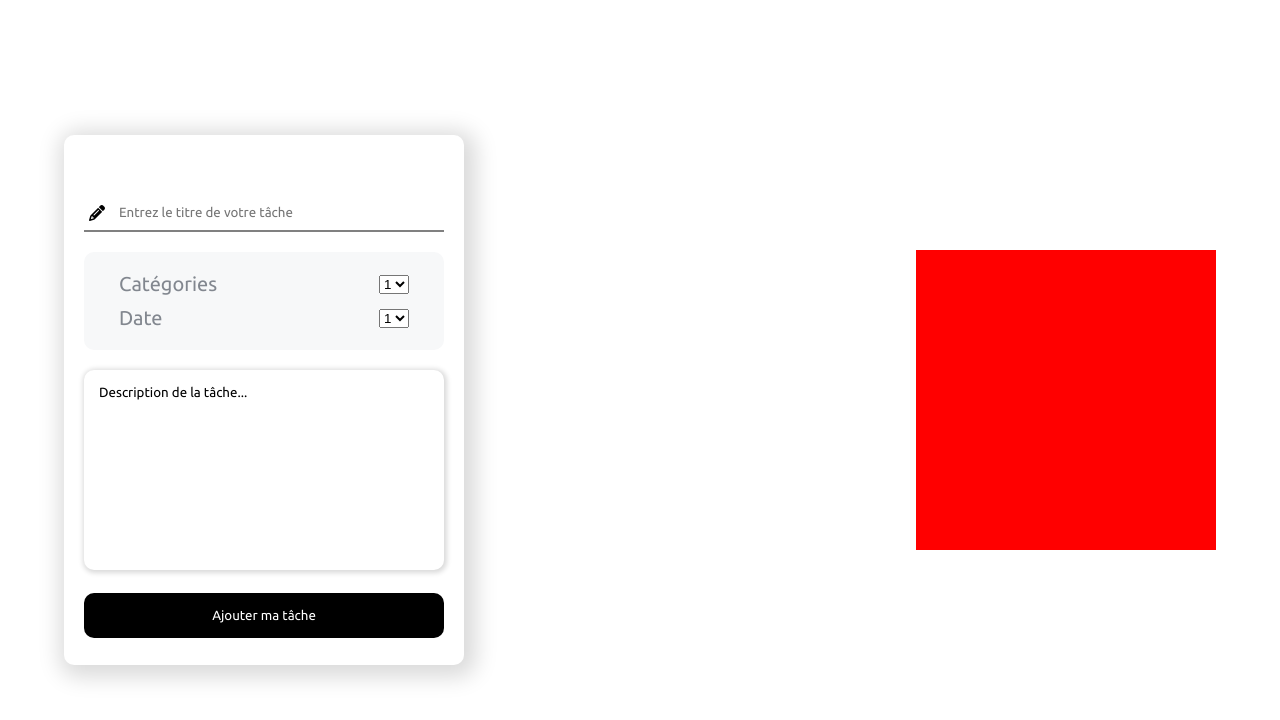
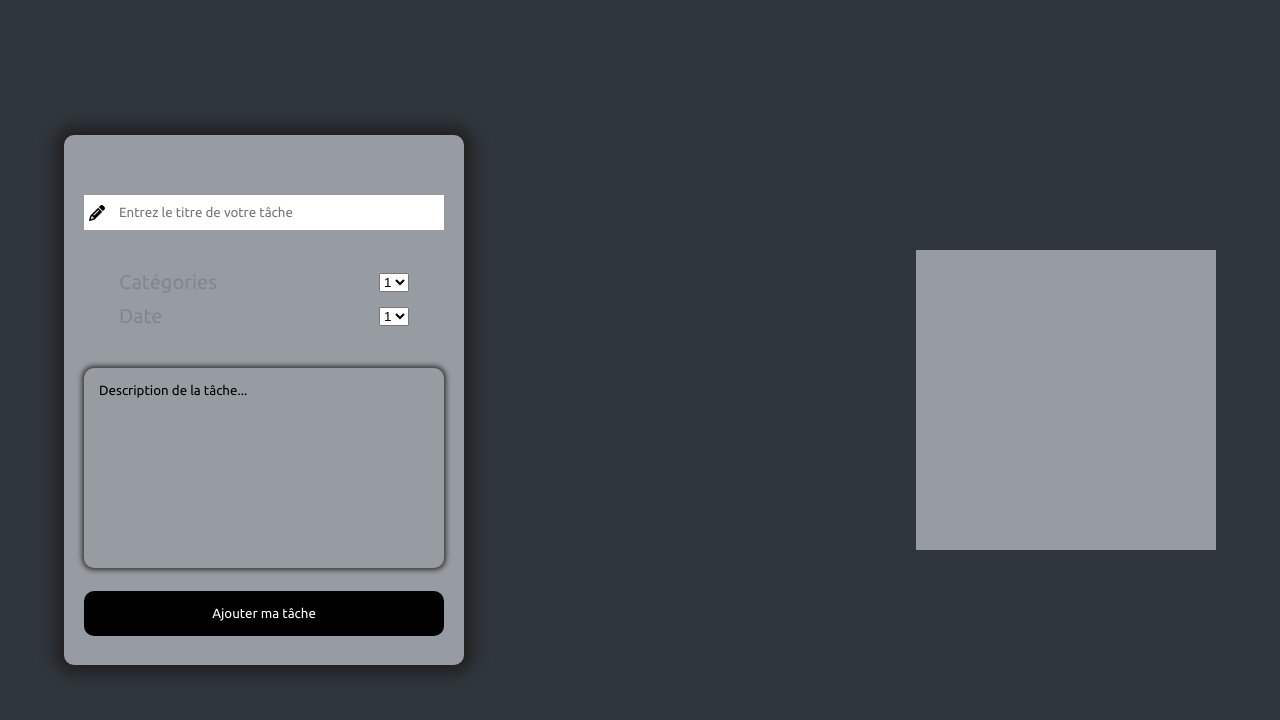
Before and after one commit to ProjectServer/AppToDo-Website, a plain HTML site: page index.html in a window 1280 px wide. Drawn offline with Linux system fonts and the light colour scheme.

Commit message:
Update style.css

```diff
--- a/assets/css/style.css
+++ b/assets/css/style.css
@@ -20,6 +20,7 @@ html, body {
   width: 100%;
   height: 100%;
   margin: 0;
+  background: #30363D;
   font-family: "Ubuntu", sans-serif;
 }
 
@@ -31,60 +32,70 @@ html, body {
   justify-content: space-between;
   align-items: center;
 }
+
 .container .task-form {
   width: 400px;
   height: 530px;
-  background: white;
-  box-shadow: 4px 4px 22px 8px #dadada;
+  background: #979BA2;
+  box-shadow: 0px 0px 16px 8px #1f1f1f;
   border-radius: 10px;
   padding: 60px 20px 20px 20px;
 }
+
 .container .task-form .task-form-title input {
   width: 100%;
   padding: 10px 35px;
   border: none;
-  border-bottom: 2px solid grey;
+  border-bottom: 2px solid blac;
   outline: none;
 }
+
 .container .task-form .task-form-title i {
   position: absolute;
   margin-left: -355px;
   margin-top: 10px;
 }
+
 .container .task-form .task-informations {
   margin-top: 20px;
   width: 100%;
-  background: #F7F8F9;
+  background: #979BA2;
   border-radius: 10px;
   padding: 10px 35px;
   display: flex;
   flex-direction: column;
 }
+
 .container .task-form .task-informations .task-informations-categories {
   display: flex;
   justify-content: space-between;
   align-items: center;
   margin-top: 10px;
 }
+
 .container .task-form .task-informations .task-informations-categories h2 {
   font-size: 20px;
   color: #82878F;
   font-weight: 400;
 }
+
 .container .task-form .task-informations .task-informations-date {
   display: flex;
   justify-content: space-between;
   align-items: center;
   margin: 10px 0px;
 }
+
 .container .task-form .task-informations .task-informations-date h2 {
   font-size: 20px;
   color: #82878F;
   font-weight: 400;
 }
+
 .container .task-form .task-description {
   margin-top: 20px;
 }
+
 .container .task-form .task-description textarea {
   width: 100%;
   resize: none;
@@ -92,21 +103,27 @@ html, body {
   border-radius: 10px;
   padding: 15px 15px;
   outline: none;
-  box-shadow: 1px 1px 5px 2px #dadada;
+  background: #979BA2;
+  box-shadow: 0px 0px 5px 2px #343434;
   border: none;
 }
+
 .container .task-form .task-description ::-moz-placeholder {
   color: black;
 }
+
 .container .task-form .task-description :-ms-input-placeholder {
   color: black;
 }
+
 .container .task-form .task-description ::placeholder {
   color: black;
 }
+
 .container .task-form .task-button {
   margin-top: 20px;
 }
+
 .container .task-form .task-button button {
   width: 100%;
   padding: 15px 0px;
@@ -118,11 +135,13 @@ html, body {
   outline: none;
   transition: 0.5s ease-out;
 }
+
 .container .task-form .task-button :hover {
   transform: scale(1.02);
 }
+
 .container .tasks-content {
   width: 300px;
   height: 300px;
-  background: red;
+  background: #979BA2;
 }/*# sourceMappingURL=style.css.map */
```
